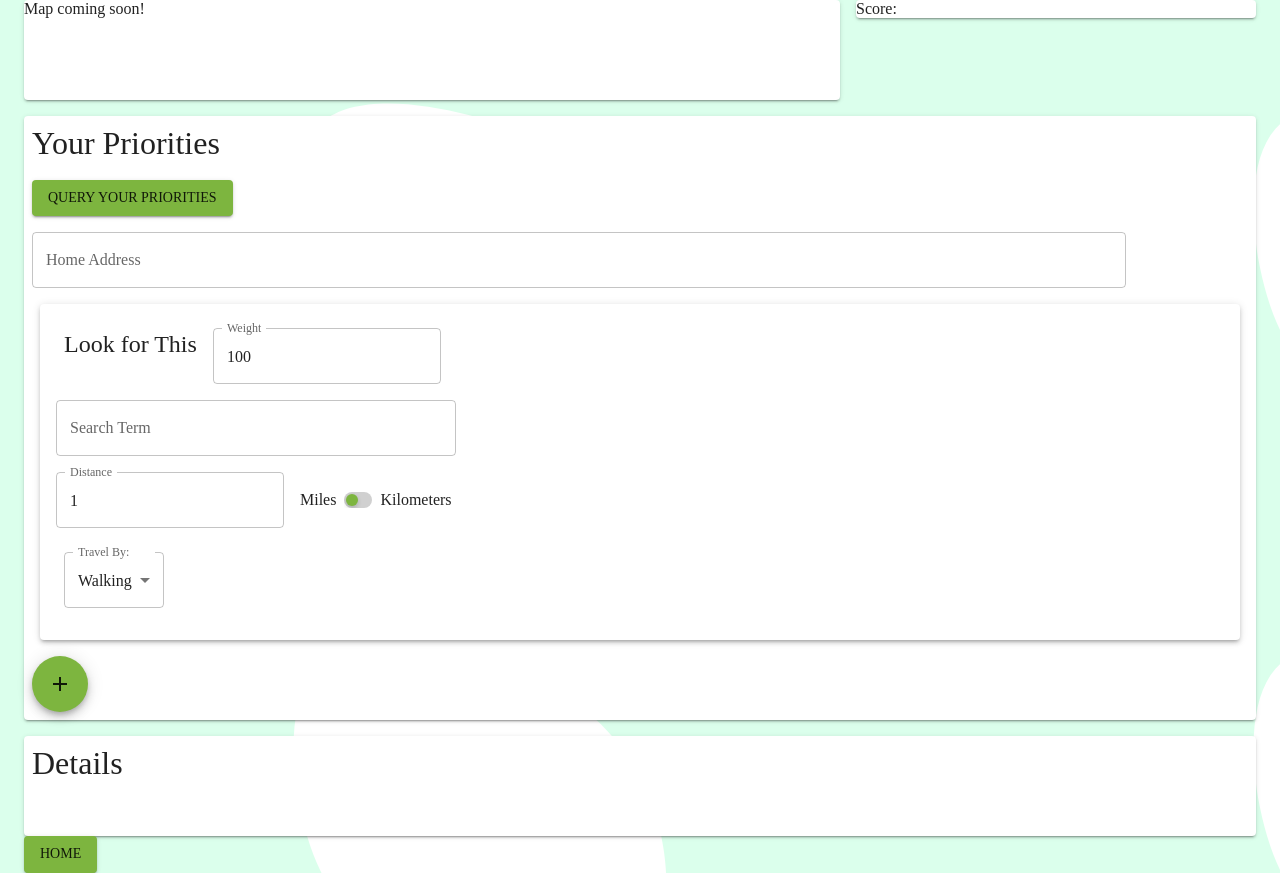
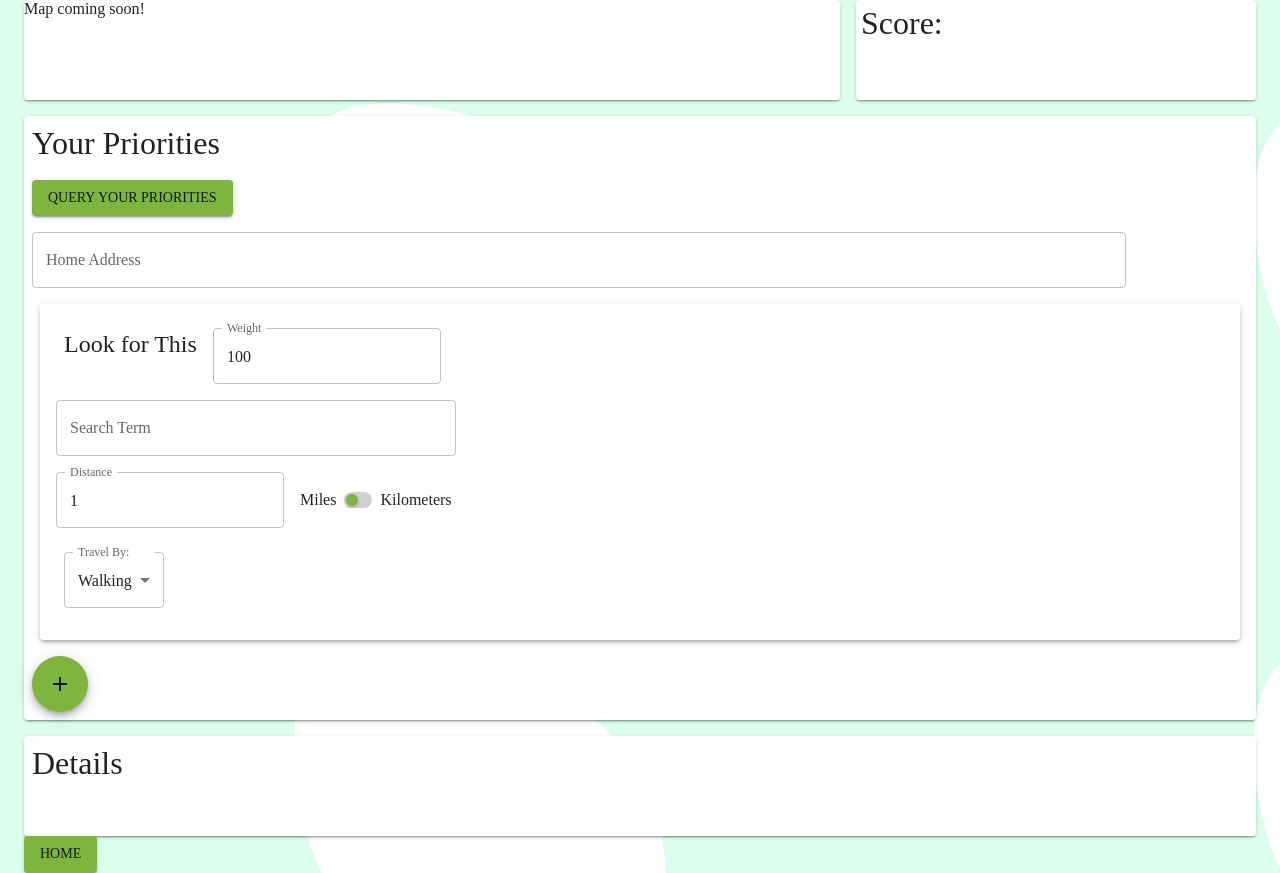
Before and after one commit to gregplechaty/locationRanker, a Next.js app: page /rank in a window 1280 px wide. Built offline with nearby package versions, Linux system fonts and the light colour scheme.

Commit message:
Upon successful score calculation, overall score is stored in local state and renders in score card.

```diff
--- a/src/components/rank/Priorities/index.tsx
+++ b/src/components/rank/Priorities/index.tsx
@@ -1,4 +1,4 @@
-import { useReducer, useState } from "react";
+import { Dispatch, SetStateAction, useReducer, useState } from "react";
 import Grid from "@mui/material/Grid";
 import Paper from "@mui/material/Paper";
 import Box from "@mui/material/Box";
@@ -22,7 +22,11 @@ const initialPlacesOfInterest: PlaceOfInterest[] = [
   },
 ];
 
-const Priorities = () => {
+interface IProps {
+  setOverallScore: Dispatch<SetStateAction<number | null>>;
+}
+
+const Priorities = (props: IProps) => {
   const [homeAddress, setHomeAddress] = useState<string>("");
   const [placesOfInterest, dispatchplacesOfInterest] = useReducer(
     reducer,
@@ -30,8 +34,12 @@ const Priorities = () => {
   );
   const executeSearch = async () => {
     const result = await findPlaces(placesOfInterest, homeAddress);
-    // todo: do something with data returned
     console.log("result:", result);
+    if (result?.status === 200 && result?.data?.score) {
+      props.setOverallScore(result.data.score);
+    } else {
+      props.setOverallScore(null);
+    }
   };
   return (
     <Grid item xs={12} md={12}>
--- a/src/components/rank/ScoreCard.tsx
+++ b/src/components/rank/ScoreCard.tsx
@@ -1,10 +1,17 @@
 import Grid from "@mui/material/Grid";
 import Paper from "@mui/material/Paper";
+import styles from "styles/rank/ScoreCard.module.css";
 
-const ScoreCard = () => {
+interface IProps {
+  overallScore: number | null;
+}
+
+const ScoreCard = (props: IProps) => {
   return (
     <Grid item xs={12} sm={4}>
-      <Paper elevation={2}>Score:</Paper>
+      <Paper className={styles.scoreCard} elevation={2}>
+        Score: {props.overallScore && props.overallScore}
+      </Paper>
     </Grid>
   );
 };
--- a/src/pages/rank/index.tsx
+++ b/src/pages/rank/index.tsx
@@ -9,6 +9,7 @@ import ScoreCard from "components/rank/ScoreCard";
 import Map from "components/rank/Map";
 import Priorities from "components/rank/Priorities";
 import SearchDetails from "components/rank/SearchDetails";
+import { useState } from "react";
 
 const Item = styled(Paper)(({ theme }) => ({
   backgroundColor: theme.palette.mode === "dark" ? "#1A2027" : "#fff",
@@ -19,12 +20,13 @@ const Item = styled(Paper)(({ theme }) => ({
 }));
 
 const Rank = () => {
+  const [overallScore, setOverallScore] = useState<number | null>(null);
   return (
     <Container maxWidth="xl">
       <Grid container spacing={2}>
         <Map />
-        <ScoreCard />
-        <Priorities />
+        <ScoreCard overallScore={overallScore} />
+        <Priorities setOverallScore={setOverallScore} />
         <SearchDetails />
       </Grid>
       <div>
--- /dev/null
+++ b/src/styles/rank/ScoreCard.module.css
@@ -0,0 +1,5 @@
+.scoreCard {
+  min-height: 100px;
+  font-size: 2rem;
+  padding: 5px;
+}
```
